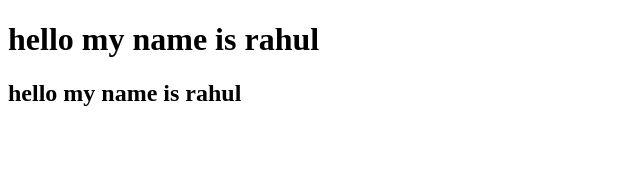
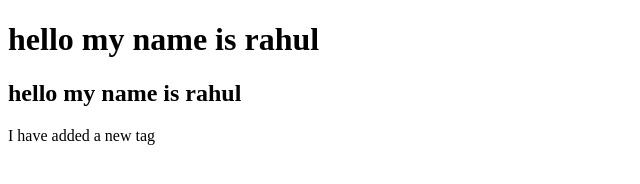
Before and after one commit to Rahul28Rawat/DemoProject1, a plain HTML site: page index.html in a window 1280 px wide. Shown: the whole page, without its empty margins (0-640 px from the left). Drawn offline with Linux system fonts and the light colour scheme.

Commit message:
added a paragraph

```diff
--- a/index.html
+++ b/index.html
@@ -8,5 +8,6 @@
   <body>
     <h1>hello my name is rahul</h1>
     <h2>hello my name is rahul</h2>
+    <p>I have added a new tag</p>
   </body>
 </html>
```
